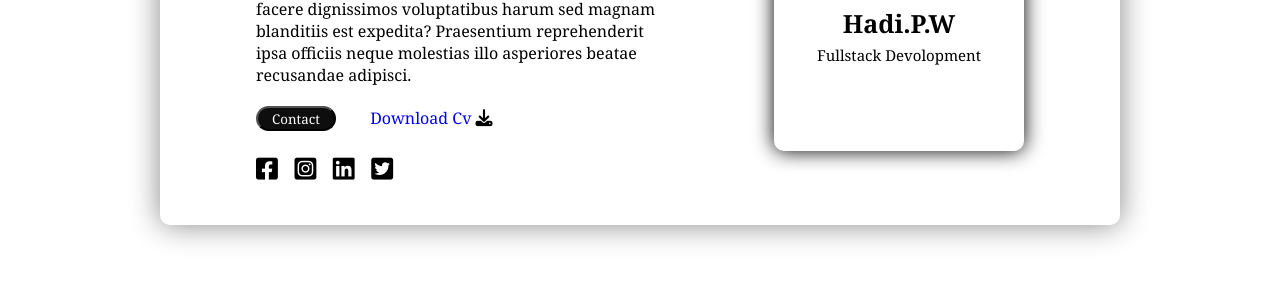
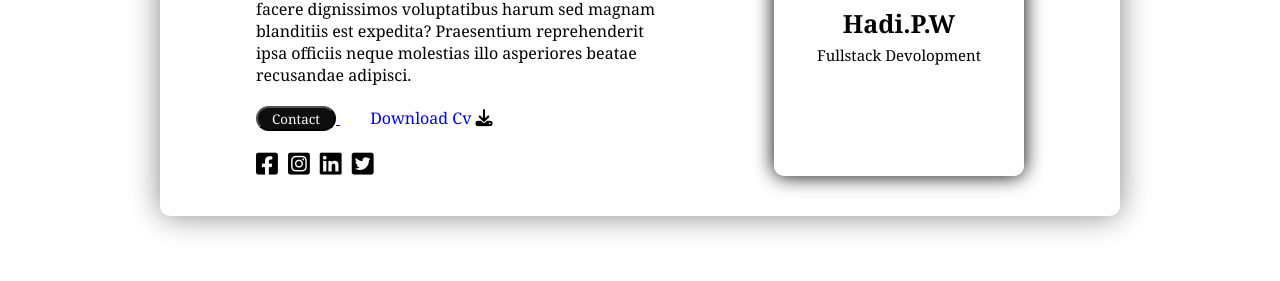
Before and after one commit to HadiPrastyoW/Day-2-Navbar-Form, a plain HTML site: page index.html in a window 1280 px wide. Shown: the part 339-620 px from the top of the page. Drawn offline with Linux system fonts and the light colour scheme.

Commit message:
memperbaiki display flex pada icon sosmed

```diff
--- a/assets/css/all.css
+++ b/assets/css/all.css
@@ -19,8 +19,7 @@
 }
 .sosmed{
     font-size: 25px;
-    width: 80%;
-    margin: 0 auto;
+    display: flex;
 }
 .pembungkus {
         width: 400px;
--- a/index.html
+++ b/index.html
@@ -36,9 +36,14 @@
                     height: 25px;
                     margin-bottom: 20px;
                     margin-top: 20px;;
-                    cursor: grab;">Contact</button></a>
+                    cursor: grab;">Contact</button>
                     <a style="margin-left: 30px; text-decoration: none;" href="https://github.com/HadiPrastyoW/Day-1-Creating-Card.git">Download Cv</a> <i style="font-size: 17px;" class="fa-solid fa-download"></i>
-
+                  <div class="sosmed">
+                      <i style="margin-right :10px" class="fa-brands fa-square-facebook"></i>
+                      <i style="margin-right :10px" class="fa-brands fa-square-instagram"></i>
+                      <i style="margin-right :10px" class="fa-brands fa-linkedin"></i>
+                      <i style="margin-right :10px" class="fa-brands fa-square-twitter"></i>
+                  </div>
             </div>
             <div class="gambar">
                 <img width="100%" src="assets/images/mikey.jpg" alt="photo">
@@ -46,12 +51,7 @@
                 <p class="coba">Fullstack Devolopment</p>
             </div>
         </div>
-        <div class="sosmed">
-            <i style="margin-right :10px" class="fa-brands fa-square-facebook"></i>
-            <i style="margin-right :10px" class="fa-brands fa-square-instagram"></i>
-            <i style="margin-right :10px" class="fa-brands fa-linkedin"></i>
-            <i style="margin-right :10px" class="fa-brands fa-square-twitter"></i>
-        </div>
+
     </div>
 
 </body>
```
